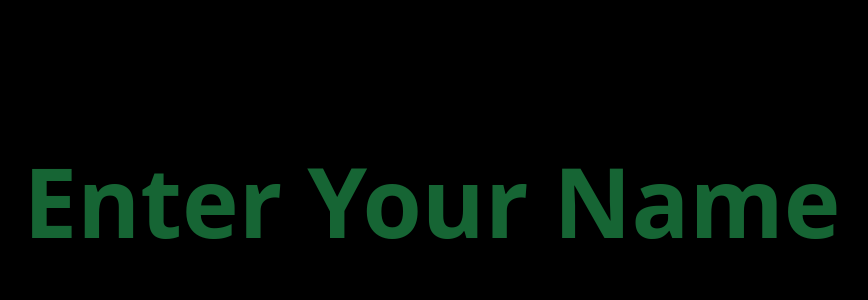
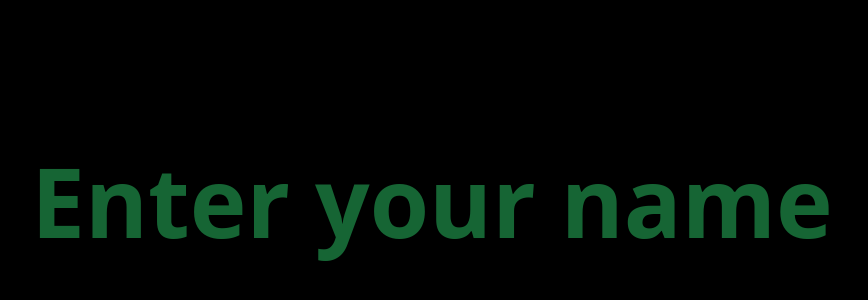
Before and after one commit to Seb-RS/snake-game, a Vue app: page / in a window 1280 px wide. Shown: the part 200-500 px from the top of the page, without its empty margins (208-1076 px from the left). Built offline with nearby package versions, Linux system fonts and the light colour scheme.

Commit message:
fix: lowercase input placeholder username

```diff
--- a/src/components/enter-name.vue
+++ b/src/components/enter-name.vue
@@ -17,7 +17,7 @@
         maxlength="15"
         type="text"
         class="w-full bg-transparent h-full rounded py-2 px-3 text-3xl md:text-5xl lg:text-8xl text-center font-bold text-green-500 placeholder-green-800"
-        placeholder="Enter Your Name"
+        placeholder="Enter your name"
       />
     </form>
     <transition class="h-full w-full">
```
